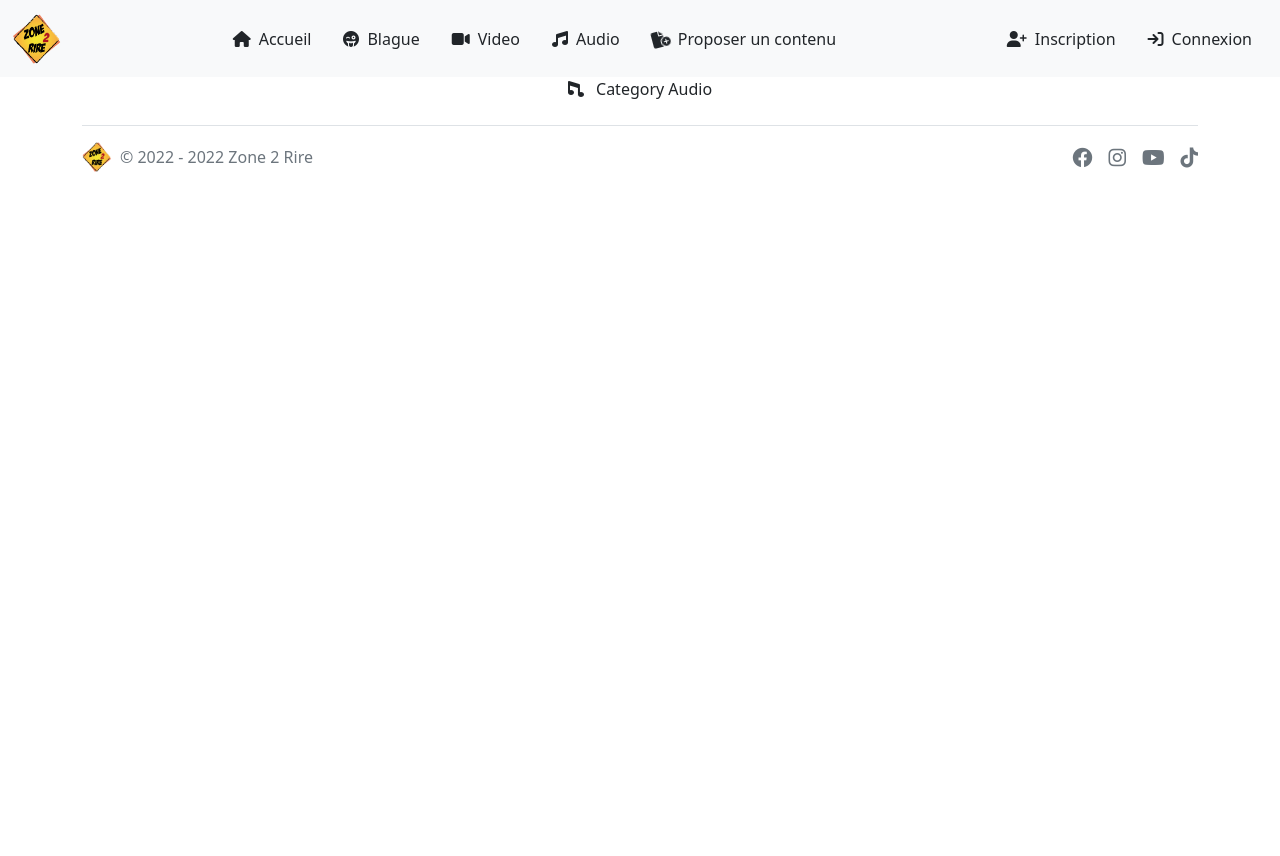
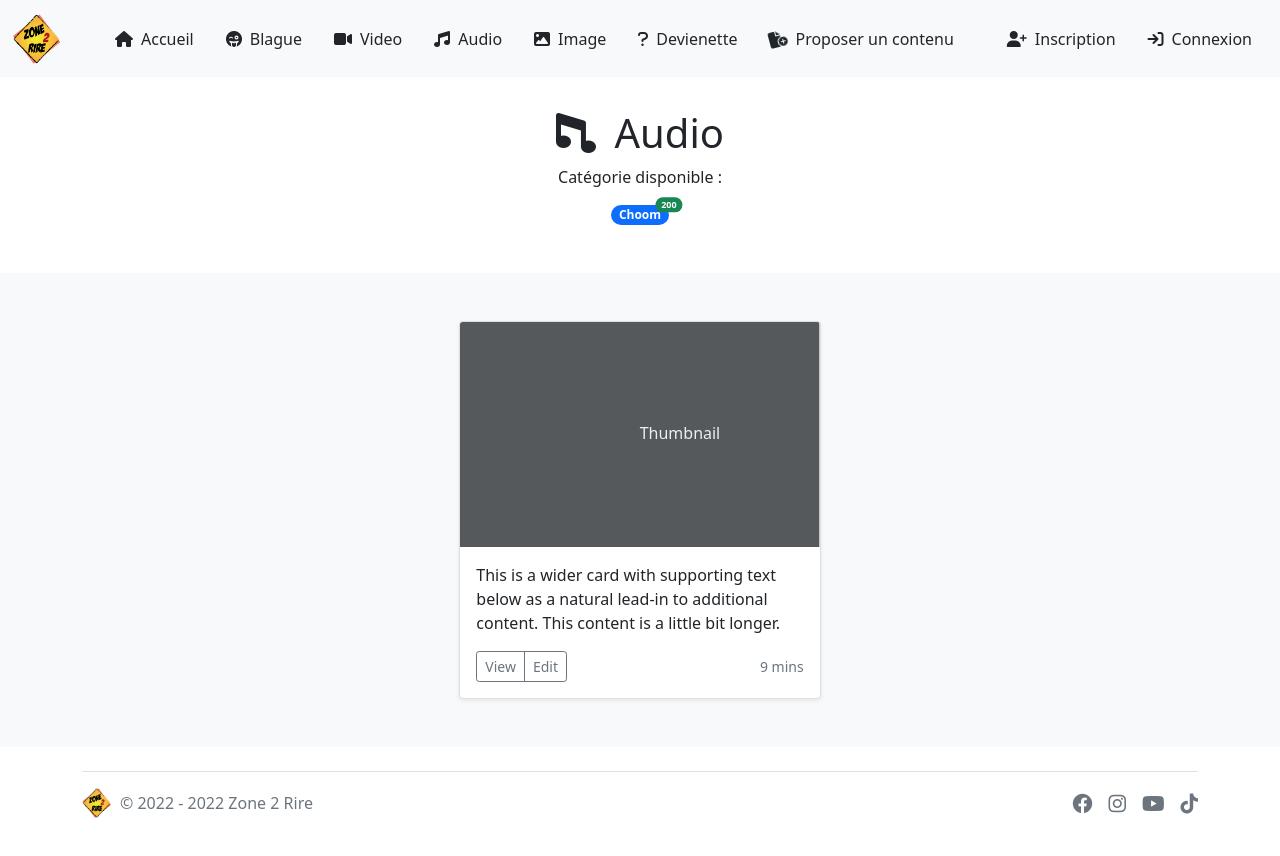
Before and after one commit to lefebvredavid59/zone2rire_react, a React (Create React App) app: page /audio in a window 1280 px wide. Before the commit the page ends 800 px from the top, so only its background shows below. Built offline with nearby package versions, Linux system fonts and the light colour scheme.

Commit message:
update view subcategory

```diff
--- a/src/components/Footer/Footer.jsx
+++ b/src/components/Footer/Footer.jsx
@@ -32,7 +32,7 @@ function Footer() {
           {social.map((soc) => {
             return (
               <li className="ms-3">
-                <a href={soc.link} className="text-muted" target="_blank" rel="zone2rire">
+                <a href={soc.link} className="text-muted" target="_blank" rel="noreferrer">
                   <i className={`${soc.logo} fa-lg`}></i>
                 </a>
               </li>
--- a/src/data/Category.ts
+++ b/src/data/Category.ts
@@ -3,6 +3,10 @@ interface Category {
     slug: string;
     name:  string;
     logo: string;
+    video: boolean;
+    audio: boolean;
+    picture: boolean;
+    devinette: boolean;
 }
 
 let CATEGORY: Category[] = [
@@ -11,18 +15,50 @@ let CATEGORY: Category[] = [
         slug: "blague",
         name: "Blague",
         logo: "fa-solid fa-face-grin-tongue-wink fa-spin",
+        video: false,
+        audio: false,
+        picture: false,
+        devinette: false,
     },
     {
         id: 2,
         slug: "video",
         name: "Video",
         logo : "fa-solid fa-video fa-fade",
+        video: true,
+        audio: false,
+        picture: false,
+        devinette: false,
     },
     {
         id: 3,
         slug: "audio",
         name: "Audio",
         logo : "fa-solid fa-music fa-flip",
+        video: false,
+        audio: true,
+        picture: false,
+        devinette: false,
+    },
+    {
+        id: 4,
+        slug: "image",
+        name: "Image",
+        logo : "fa-solid fa-image fa-beat",
+        video: false,
+        audio: false,
+        picture: true,
+        devinette: false,
+    },
+    {
+        id: 5,
+        slug: "devinette",
+        name: "Devienette",
+        logo : "fa-solid fa-question fa-bounce",
+        video: false,
+        audio: false,
+        picture: false,
+        devinette: true,
     },
 ];
 
--- /dev/null
+++ b/src/data/SubCategory.ts
@@ -0,0 +1,36 @@
+import { CATEGORY } from './Category';
+
+interface SubCategory {
+    id: number;
+    slug: string;
+    name:  string;
+
+    category_id: typeof CATEGORY;
+}
+
+let SUBCATEGORY: SubCategory[] = [
+    {
+        id: 1,
+        slug: "toto",
+        name: "Toto",
+        category_id: 1,
+    },
+    {
+        id: 2,
+        slug: "tiktok",
+        name: "TikTok",
+        category_id: 2,
+    },
+    {
+        id: 3,
+        slug: "choom",
+        name: "Choom",
+        category_id: 3,
+    },
+];
+
+function getSubCategoryByCategoryId(categoryId: number): SubCategory[] {
+    return SUBCATEGORY.filter(subCategory => subCategory.category_id === categoryId);
+};
+
+export { SUBCATEGORY, getSubCategoryByCategoryId };
--- a/src/pages/content/Category.jsx
+++ b/src/pages/content/Category.jsx
@@ -1,6 +1,7 @@
-import { useParams } from "react-router-dom";
+import { Link, useParams } from "react-router-dom";
 import NoMatch from "../NoMatch";
 import { getCategorySlug } from "../../data/Category.ts";
+import { SUBCATEGORY, getSubCategoryByCategoryId } from "../../data/SubCategory.ts";
 
 function Category() {
   let { slug } = useParams();
@@ -19,10 +20,87 @@ function Category() {
   let logo = `${categ.logo}`;
 
   return (
-    <div className="text-center">
-      <p>
-        <i className={`me-2 ${logo}`}></i> Category {name}
-      </p>
+    <div>
+      <main>
+        <section className="py-3 text-center container">
+          <div className="row py-lg-3">
+            <div className="col-lg-6 col-md-8 mx-auto">
+              <h1 className="fw-light">
+                <i className={`me-2 ${logo}`}></i> {name}
+              </h1>
+              <p className="my-2">Catégorie disponible :</p>
+              <p className="d-flex justify-content-around">
+                {getSubCategoryByCategoryId(categ.id).map((subcateg) => (
+                <Link
+                  to="/"
+                  className="badge rounded-pill bg-primary position-relative mt-2 text-decoration-none text-white"
+                >
+                  {subcateg.name}
+                  <span className="position-absolute top-0 start-100 translate-middle badge rounded-pill bg-success">
+                    200
+                    <span className="visually-hidden">unread messages</span>
+                  </span>
+                </Link>
+                ))}
+              </p>
+            </div>
+          </div>
+        </section>
+
+        <div className="album py-5 bg-light">
+          <div className="container">
+            <div className="row row-cols-1 row-cols-sm-2 row-cols-md-3 g-3 justify-content-center">
+
+                <div className="col">
+                  <div className="card shadow-sm">
+                    <svg
+                      className="bd-placeholder-img card-img-top"
+                      width="100%"
+                      height="225"
+                      xmlns="http://www.w3.org/2000/svg"
+                      role="img"
+                      aria-label="Placeholder: Thumbnail"
+                      preserveAspectRatio="xMidYMid slice"
+                      focusable="false"
+                    >
+                      <title>Placeholder</title>
+                      <rect width="100%" height="100%" fill="#55595c" />
+                      <text x="50%" y="50%" fill="#eceeef" dy=".3em">
+                        Thumbnail
+                      </text>
+                    </svg>
+
+                    <div className="card-body">
+                      <p className="card-text">
+                        This is a wider card with supporting text below as a
+                        natural lead-in to additional content. This content is a
+                        little bit longer.
+                      </p>
+                      <div className="d-flex justify-content-between align-items-center">
+                        <div className="btn-group">
+                          <button
+                            type="button"
+                            className="btn btn-sm btn-outline-secondary"
+                          >
+                            View
+                          </button>
+                          <button
+                            type="button"
+                            className="btn btn-sm btn-outline-secondary"
+                          >
+                            Edit
+                          </button>
+                        </div>
+                        <small className="text-muted">9 mins</small>
+                      </div>
+                    </div>
+                  </div>
+                </div>
+
+            </div>
+          </div>
+        </div>
+      </main>
     </div>
   );
 }
--- /dev/null
+++ b/src/pages/content/ContentCategory.jsx
@@ -0,0 +1,5 @@
+function ContentCategory(categ) {
+
+}
+
+export default ContentCategory;
```
Also changed, not shown: src/data/Content.ts (added, +30 -0 lines).
